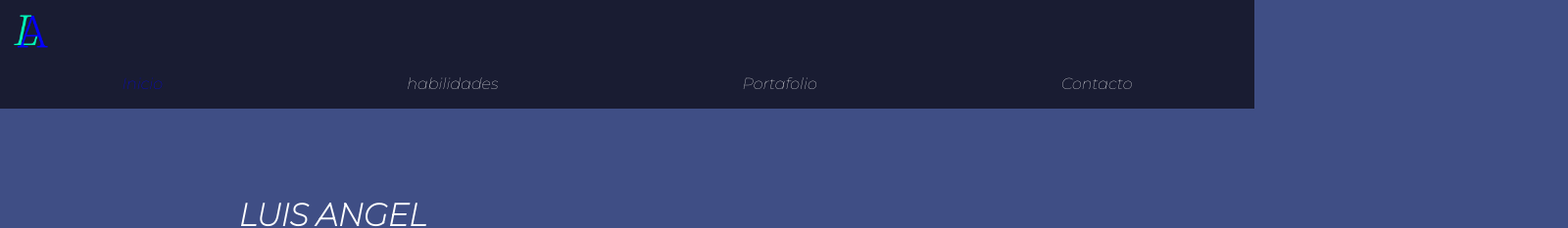
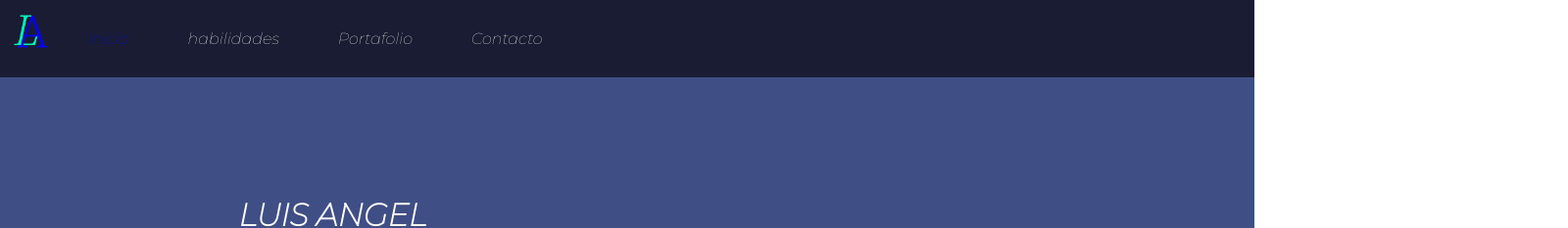
Before and after one commit to BlueCrimson255/my-portafolio, a plain HTML site: page index.html in a window 1280 px wide. Shown: the top 233 px of the page at 98% size, 1600 px wide, since content can reach past the window. Drawn offline with Linux system fonts and the light colour scheme.

Commit message:
acomodo del menu amburgesa y el desplazamiento

```diff
--- a/asset/css/style.css
+++ b/asset/css/style.css
@@ -12,6 +12,7 @@
     #conteiner {
         background-color: #2e3141;
         position: relative;
+        overflow: hidden;
     }
     h2, h3, h4, h5 {
         border-bottom: solid 2px rgba(255, 255, 255, 0.125);
@@ -28,6 +29,9 @@
         }
         #menu-check:checked ~ ul {
             display: block;
+
+            padding: 30px;
+            place-content: space-between;
         }
         #menu {
             display: block;
@@ -69,15 +73,15 @@
         top: 0;
         width: 100%;
         z-index: 1;
+        display: flex;
     }
     #navbar #menu-nav a{
         display: flex;
-        justify-content: space-between;
-        padding: 1em;
+        padding: 30px;
     }
     #menu-nav {
         display: flex;
-        justify-content: space-around;
+        place-content: space-between;
     }
     #menu-nav li{
         list-style: none;
--- a/index.html
+++ b/index.html
@@ -16,9 +16,6 @@
         <header>
             <!--nav-->
             <nav id="navbar">
-                <div class="logo">
-                    <img src="./asset/css/logo/logo de mi pagina web.png" alt="logo">
-                </div>
                     <input type="checkbox" id="menu-check">
                     <label for="menu-check" id="menu">
                         <span id="menu-abrir">
@@ -26,6 +23,9 @@
                         </span>
                         <span id="menu-cerrar"><img src="./img/icons8-close-window-100.png" alt=""></span>
                     </label>
+                <div class="logo">
+                    <img src="./asset/css/logo/logo de mi pagina web.png" alt="logo">
+                </div>
                 <ul id="menu-nav">
                     <li class="Inicio"><a href="#" class="Inicio">Inicio</a></li>
                     <li class="habilidades"><a href="#">habilidades</a></li>
```
